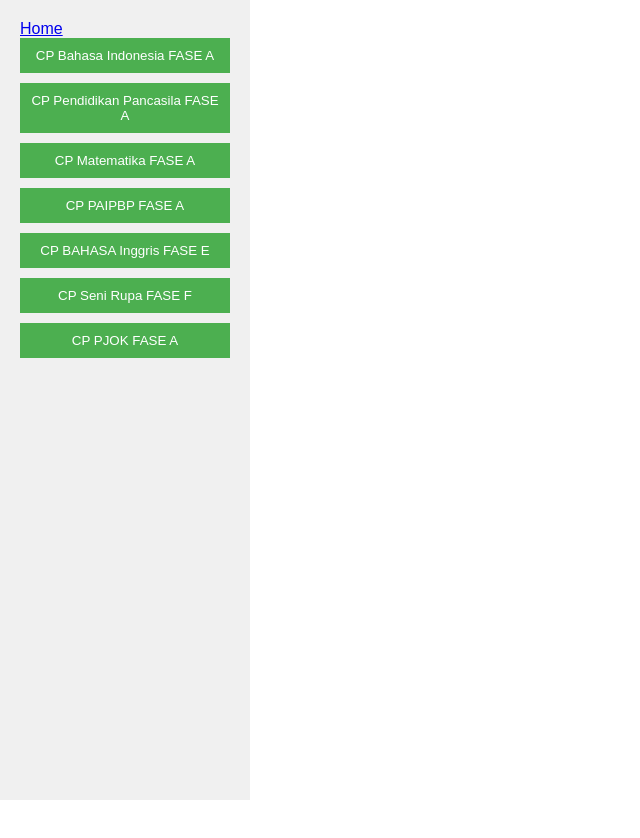
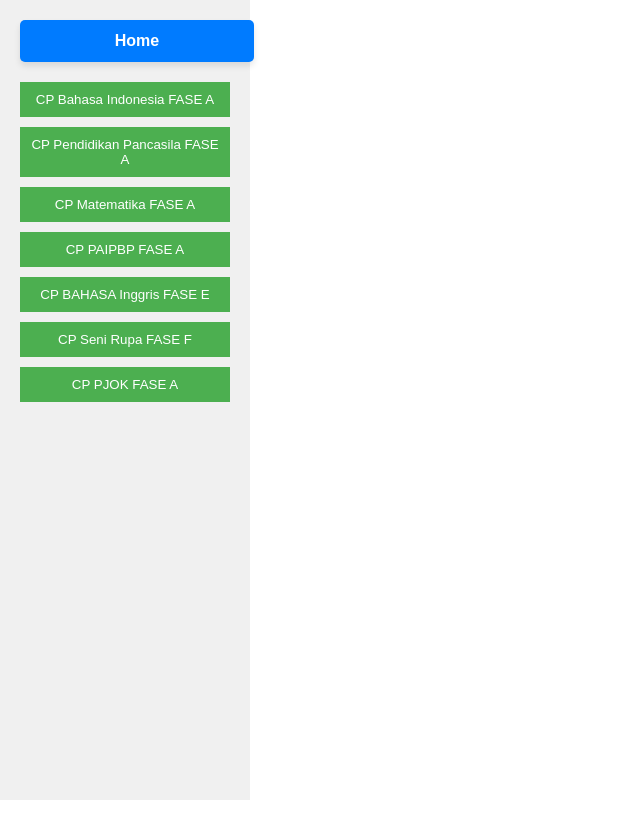
Before and after one commit to miftahsidik99/fase-a, a plain HTML site: page index.html in a window 1280 px wide. Shown: the whole page, without its empty margins (0-640 px from the left). Drawn offline with Linux system fonts and the light colour scheme.

Commit message:
Update index.html

```diff
--- a/index.html
+++ b/index.html
@@ -62,31 +62,39 @@
             background-color: #007B9A;
         }
 
-        #homeButton {
-            background-color: #f44336;
+        .btn-home {
+            display: block;
+            width: 100%;
+            padding: 12px;
             margin-bottom: 20px;
+            background-color: #007bff;
+            color: white;
+            border: none;
+            border-radius: 5px;
+            font-size: 16px;
+            font-weight: bold;
+            text-align: center;
+            text-decoration: none;
+            transition: all 0.3s ease;
+            box-shadow: 0 4px 6px rgba(0, 0, 0, 0.1);
         }
 
-        #homeButton:hover {
-            background-color: #d32f2f;
+        .btn-home:hover {
+            background-color: #0056b3;
+            transform: translateY(-2px);
+            box-shadow: 0 6px 8px rgba(0, 0, 0, 0.15);
         }
-    <style>
-    .btn-home {
-        background-color: #007bff;
-        border: 2px solid #ffffff;
-        box-shadow: 0 0 10px rgba(255, 255, 255, 0.5);
-    }
 
-    .btn-home:hover {
-        background-color: #0056b3;
-        transform: scale(1.05) rotate(2deg);
-    }
-</style>
+        .btn-home:active {
+            transform: translateY(0);
+            box-shadow: 0 2px 4px rgba(0, 0, 0, 0.1);
+        }
+    </style>
 </head>
 
 <body>
     <div id="sidebar">
-        <a href="https://miftahsidik99.github.io/home-web/" class="btn">Home</a>
+        <a href="https://miftahsidik99.github.io/home-web/" class="btn-home">Home</a>
         <button onclick="loadDoc('https://docs.google.com/document/d/15X0zSqh8-14aGY2StIz-wEo6PTC8kfJ6u43r8kAO2Gs/edit?usp=sharing')">CP Bahasa Indonesia FASE A</button>
         <button onclick="loadDoc('https://docs.google.com/document/d/16Xjw6QWgwdewCwFWCq-DIf_FH1eKZcM4PkPvFj5N3Pc/edit?usp=sharing')">CP Pendidikan Pancasila FASE A</button>
         <button onclick="loadDoc('https://docs.google.com/document/d/1FHtXVpR_E5gWg9I2Sw1oPwj4NLjQeXdU__6JeWF_uNc/edit?usp=sharing')">CP Matematika FASE A</button>
```
